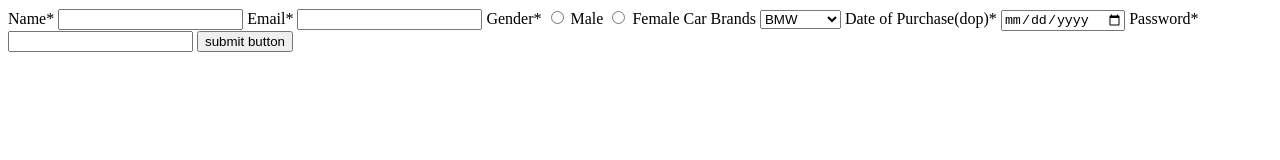
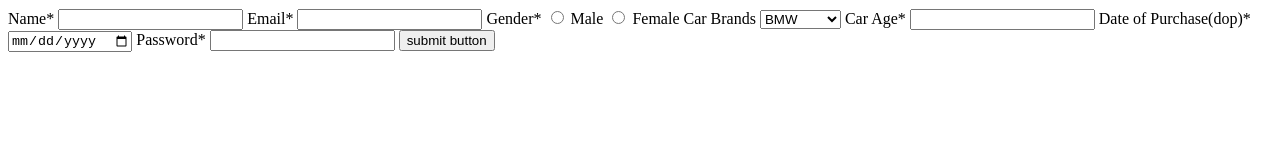
Before and after one commit to acciojob/car-insurance-form-ArmanHussain786, a website: page main.html in a window 1280 px wide. Drawn offline with Linux system fonts and the light colour scheme.

Commit message:
created a submission

```diff
--- a/main.html
+++ b/main.html
@@ -30,7 +30,10 @@
 		   <option value="Mercedez">Mercedez</option>
 	   </select>
 
-	   <label for="required">Date of Purchase(dop)*</label>
+	   <label for="carage">Car Age*</label>
+	   <input type="text" id="carage" name="carage" required>
+
+	   <label for="dop">Date of Purchase(dop)*</label>
 	   <input type="date" name="dop" id="dop" required>
 
 	   <label for="password" >Password*</label>
```
